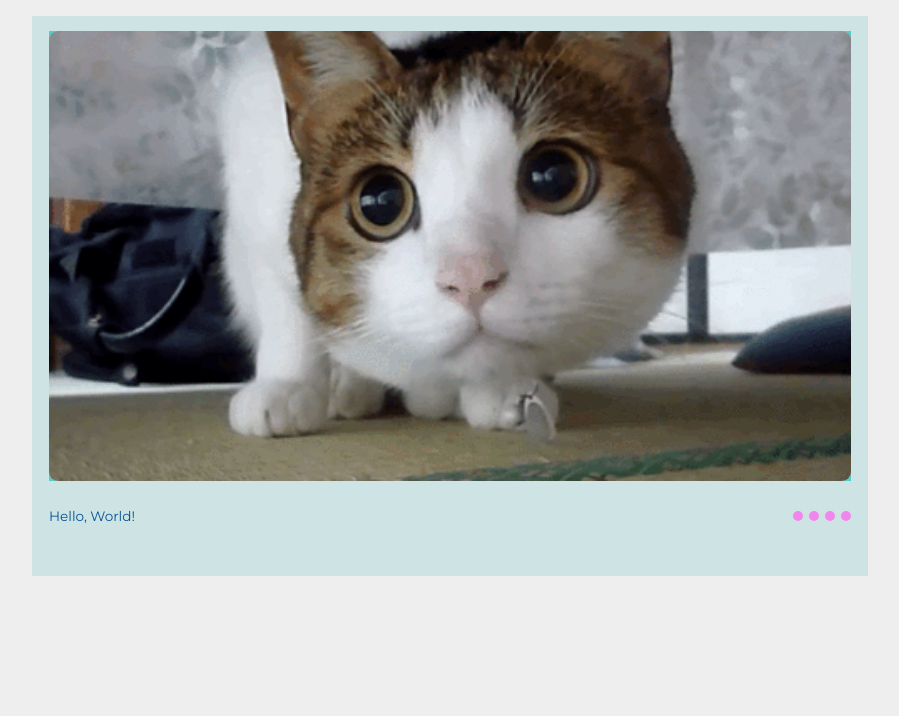
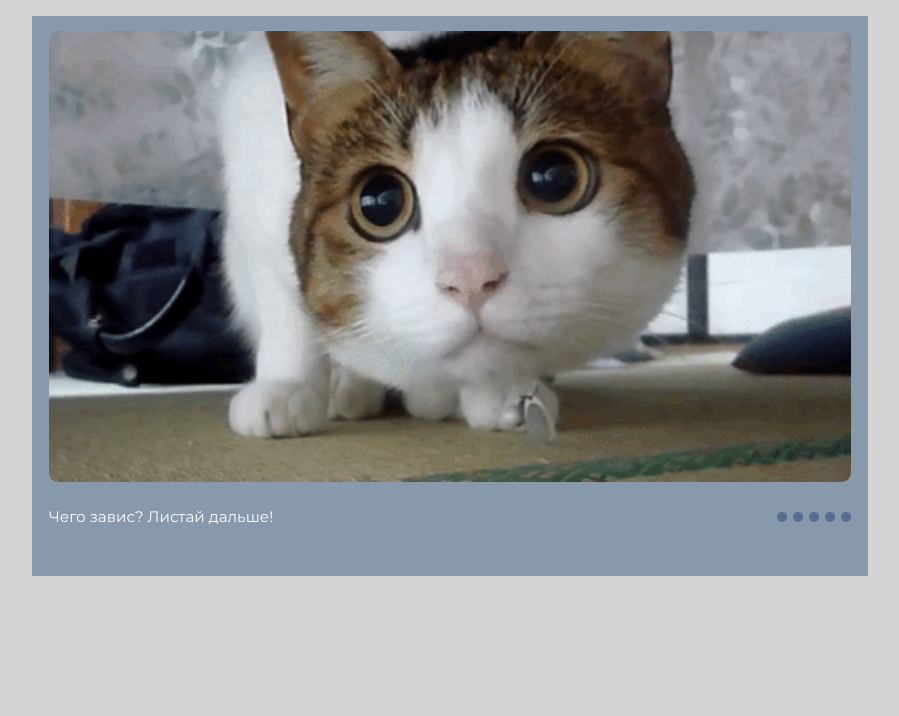
Before and after one commit to Tasha-B/cssMemSlider, a plain HTML site: page cssMemSlider/index.html in a window 1280 px wide. Shown: the part 84-800 px from the top of the page, without its empty margins (190-1089 px from the left). Drawn offline with Linux system fonts and the light colour scheme.

Commit message:
feat: add slider functionality
Tue, May 17, 05:33:50

```diff
--- a/cssMemSlider/index.html
+++ b/cssMemSlider/index.html
@@ -11,32 +11,62 @@
 </head>
 <body>
     <header class="header">
-        <h1>cssMemSlider</h1>
+        <h1>cssMemeSlider</h1>
     </header>
-    <main class="main">
+    <div class="wrapper">
+        <input type="radio" id="img-1" class="control" name="control" checked>
+        <input type="radio" id="img-2" class="control" name="control">
+        <input type="radio" id="img-3" class="control" name="control">
+        <input type="radio" id="img-4" class="control" name="control">
+        <input type="radio" id="img-5" class="control" name="control">
         <div class="slider">
-            <img class="slider-item" src="./assets/1.gif" alt="first-slide">
-            </img>
-            <!-- <img class="slider-item" src="./assets/2.jpg" alt="">
-            </img>
-            <img class="slider-item" src="./assets/3.jpg" alt="">
-            </img>
-            <img class="slider-item" src="./assets/4.jpg" alt="">
-            </img>
-            <img class="slider-item" src="./assets/5.jpg" alt="">
-            </img>  -->
+                <div class="slides img-1">
+                    <img class="slide" src="assets/img-1.gif" alt="meme"></img>
+                </div>
+                <div class="slides img-2">
+                    <img class="slide" src="assets/img-2.jpg" alt="meme"></img>
+                </div>
+                <div class="slides img-3">
+                    <img class="slide" src="assets/img-3.jpg" alt="meme"></img>
+                </div>
+                <div class="slides img-4">
+                    <img class="slide" src="assets/img-4.jpg" alt="meme"></img>
+                </div>
+                <div class="slides img-5">
+                    <img class="slide" src="assets/img-5.jpg" alt="meme"></img>
+                </div>
         </div>
-        <div class="nav">
-            <p class="text">Hello, World!</p>
-            <div class="control">
-                <a class="control_btn" href="#" role = "button"></a>
-                <a class="control_btn" href="#" role = "button"></a>
-                <a class="control_btn" href="#" role = "button"></a>
-                <a class="control_btn" href="#" role = "button"></a>
+        <div class="slider-nav">
+            <div class="slider-text">
+                <div class="text text-1"><span>Чего завис? Листай дальше!</span></div>
+                <div class="text text-2"><span>Почему я не узнал об этом раньше?</span></div>
+                <div class="text text-3"><span>Когда с подругой поняли друг друга</span></div>
+                <div class="text text-4"><span>Список людей, которые пишут мне первыми</span></div>
+                <div class="text text-5"><span>Вискас есть? А если найду?</span></div>
+            </div>
+            <div class="controls">
+                    <label for="img-1">
+                        <div class="control-btn" id="label-1"></div>
+                    </label>
+
+                    <label for="img-2">
+                        <div class="control-btn" id="label-2"></div>
+                    </label>
+
+                    <label for="img-3">
+                        <div class="control-btn" id="label-3"></div>
+                    </label>
+
+                    <label for="img-4">
+                        <div class="control-btn" id="label-4"></div>
+                    </label>
+
+                    <label for="img-5">
+                        <div class="control-btn" id="label-5"></div>
+                    </label>
             </div>
         </div>
-    </main>
+    </div>
     <footer class="footer"></footer>
-    <script src="./script.js"></script>
 </body>
 </html>
--- a/cssMemSlider/script.js
+++ b/cssMemSlider/script.js
@@ -1 +1,83 @@
-const slider = document.querySelector('.slider')
+const slider = document.querySelector('#slider');
+const slides = document.querySelectorAll('.slide');
+const btns = document.querySelectorAll('.btn');
+
+let index = 0;
+
+const activeSlide = n => {
+for (item of slides){
+    item.classList.remove('active');
+    }
+    slides[n].classList.add('active');
+}
+
+const activeBtn = n => {
+    for (item of btns){
+        item.classList.remove('active');
+        }
+        btns[n].classList.add('active');
+    }
+
+const nextSlide = () => {
+    if (index === slides.length - 1) {
+        index = 0;
+        activeSlide(index);
+        activeBtn(index);
+    } else {
+        index++;
+        activeSlide(index);
+        activeBtn(index);
+    }
+}
+
+const prevtSlide = () => {
+    if (index === 0) {
+        index = slides.length - 1;
+        activeSlide(index);
+        activeBtn(index);
+    } else {
+        index--;
+        activeSlide(index);
+        activeBtn(index);
+    }
+}
+
+btns.forEach((item, indexBtn) => {
+    item.addEventListener('click', () => {
+        index = indexBtn;
+        activeSlide(index);
+        activeBtn(index);
+    })
+})
+
+// btns.addEventListener('click', nextSlide);
+
+// showMemes(memeIndex);
+
+// function addMeme(n) {
+//     showMemes(memeIndex += n);
+// }
+
+// function currentSlide(n) {
+//     showMemes(memeIndex = n);
+// }
+
+// function showMemes(n) {
+//     let i;
+// if (n > sliderItems.length) {
+//     memeIndex = 1;
+// }
+// if (n < 1) {
+//     memeIndex = sliderItems.length;
+// }
+
+// for (i = 0; i < sliderItems.length; i++) {
+//     sliderItems[i].style.display = 'none';
+// }
+// for (let i = 0; i < btns.length; i++) {
+//     btns[i].className = btns[i].className.replace('active', "");
+// }
+
+// sliderItems[memeIndex - 1].style.display = 'block';
+// btns[i].className += 'active';
+// }
--- a/cssMemSlider/style.css
+++ b/cssMemSlider/style.css
@@ -8,21 +8,16 @@
 body {
     height: 100vh;
     width: 100%;
-    min-width: 320px;
+    min-width: 20rem;
     margin: 0;
     padding: 0;
     font-family:'Montserrat';
-    font-size: 0.85rem;
+    font-size: 0.95rem;
     line-height: 1.5;
-    color: rgb(4, 83, 151);
-    background-color: rgb(238, 238, 238);
+    color: rgb(255, 255, 255);
+    background-color: rgb(212, 212, 212);
     scroll-behavior: smooth;
     overflow: hidden;
-}
-
-ul li {
-    list-style: none;
-    margin: 0;
 }
 
 .header {
@@ -32,78 +27,135 @@ ul li {
     align-items: center;
 }
 
-.main {
+h1 {
+    color: rgb(24, 80, 145);
+}
+
+.wrapper {
     max-width: 52.25rem;
     height: 35rem;
     position: relative;
     margin: 0 auto;
-    background-color: rgb(206, 228, 228);
+    background-color: rgb(136, 153, 172);
     padding: 0.938rem 1.063rem;
 }
 
+.control {
+    display: none;
+}
+
 .slider {
-    width: 100%;
+    width: 50.125rem;
     height: 84.9%;
     padding: 0;
-    margin-bottom: 25px;
+    margin-bottom: 1.56rem;
     margin-top: 0;
-    background-color: rgb(79, 206, 206);
 }
 
-.slider-item {
-    width: 100%;
-    height: 100%;
-    position: relative;
-    transition: all ease 1s;
+.slides {
+    width: inherit;
+    height: inherit;
+    opacity: 0;
+    position: absolute;
+    transition: all ease .7s;
     align-items: center;
-    background-color: rgb(245, 176, 87);
+    overflow: hidden;
+    z-index: 0;
+    transform: scale(1);
+    transition: transform ease-in-out 0.5s opacity ease-in-out;
 }
 
 img {
+    width: 100%;
     display: block;
     border: none;
     border-radius: 9px;
 }
 
-.nav {
-    width: 100%;
+.slider-nav {
     display: flex;
     justify-content: space-between;
-    align-items: center;
+}
+
+.slider-text {
+    width: 42rem;
+    height: 1.25rem;
+    overflow: hidden;
+    position: relative;
+    z-index: 0;
 }
 
 .text {
-    text-align: start;
-    margin: 0;
+    width: inherit;
+    height: inherit;
+    opacity: 0;
+    position: absolute;
+    transition: all ease .7s;
+    align-items: center;
+    overflow: hidden;
+    z-index: 0;
+    transition: transform ease-in-out 0.5s opacity ease-in-out;
 }
 
-.control {
+.controls {
+    width: 4.625rem;
     display: flex;
-    justify-content: flex-end;
+    overflow: hidden;
+    margin-left: auto;
+    position: relative;
 }
 
-.control_btn {
-    width: 10px;
-    height: 10px;
-    margin-left: 6px;
-    background-color: rgba(241, 135, 236);
-    opacity: ;
+.control-btn {
+    width: 0.625rem;
+    height: 0.625rem;
+    margin-left: 0.375rem;
+    background-color: rgba(40, 61, 117, 0.5);
     border-radius: 50%;
     display: inline-block;
-    transition: background-color 0.5s ease;
+    position: relative;
+    transition: background-color 0.5s ease-in-out;
     cursor: pointer;
 }
 
-.control_btn:active {
-    background-color: rgb(28, 141, 5);
+#label-1 {
+    margin-left: 0;
 }
 
-.control_btn:hover {
-    background-color: rgba(243, 50, 50, 0.7);
+.control-btn:hover{
+    background-color: rgb(118, 233, 194);
     -webkit-transform: scale(1.3);
-        -ms-transform: scale(1.3);
-        transform: scale(1.3);
+    -ms-transform: scale(1.3);
+    transform: scale(1.3);
+    opacity: 0.45;
 }
+
+#img-1:checked ~ .controls #label-1,
+#img-2:checked ~ .controls #label-2,
+#img-3:checked ~ .controls #label-3,
+#img-4:checked ~ .controls #label-4,
+#img-5:checked ~ .controls #label-5 {
+    background-color: rgb(107, 255, 255);
+    opacity: 1;
+}
+
+#img-1:checked ~ .slider > .img-1,
+#img-2:checked ~ .slider > .img-2,
+#img-3:checked ~ .slider > .img-3,
+#img-4:checked ~ .slider > .img-4,
+#img-5:checked ~ .slider > .img-5 {
+    opacity: 1;
+    z-index: 1;
+    transform: scale(1);
+}
+
+#img-1:checked ~ .slider-nav > .slider-text > .text-1,
+#img-2:checked ~ .slider-nav > .slider-text > .text-2,
+#img-3:checked ~ .slider-nav > .slider-text > .text-3,
+#img-4:checked ~ .slider-nav > .slider-text > .text-4,
+#img-5:checked ~ .slider-nav > .slider-text > .text-5 {
+    opacity: 1;
+}
+
 
 .footer {
     height: 6.25rem;
```
Also changed, not shown: cssMemSlider/assets/2.jpg (deleted), cssMemSlider/assets/7.jpg (deleted), cssMemSlider/assets/img-1.gif (renamed from cssMemSlider/assets/1.gif), cssMemSlider/assets/img-1.jpg (renamed from cssMemSlider/assets/1.jpg), cssMemSlider/assets/img-2.jpg (renamed from cssMemSlider/assets/4.jpg), cssMemSlider/assets/img-3.jpg (renamed from cssMemSlider/assets/6.jpg), cssMemSlider/assets/img-4.jpg (renamed from cssMemSlider/assets/5.jpg), cssMemSlider/assets/img-5.jpg (renamed from cssMemSlider/assets/3.jpg).
